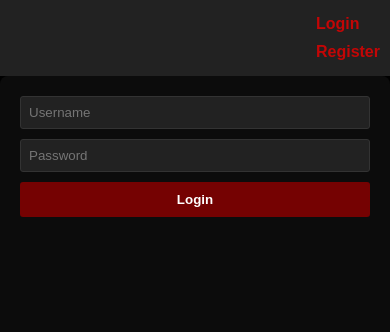
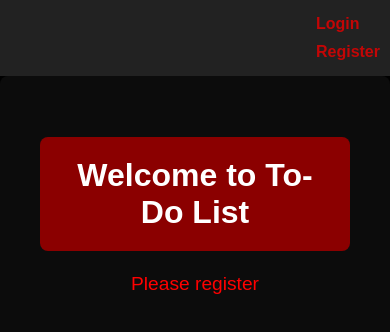
Before and after one commit to MabohlaleNkuna/to-d-list, a React (Create React App) app: page /home in a window 390 px wide. Before the commit this address led to /login. Shown: the top 332 px of the page. Built offline with nearby package versions, Linux system fonts and the light colour scheme.

Commit message:
adding logout comp,meia querries and styling

```diff
--- a/src/App.js
+++ b/src/App.js
@@ -5,12 +5,14 @@ import Home from './pages/Home';
 import Login from './pages/Login';
 import Profile from './pages/Profile';
 import Register from './pages/Register';
+import Logout from './pages/Logout';
 import './styles.css';
 
 const App = () => {
   const [isAuthenticated, setIsAuthenticated] = useState(false);
 
   useEffect(() => {
+    console.log('Checking local storage for auth status');
     const auth = localStorage.getItem('auth');
     setIsAuthenticated(!!auth);
   }, []);
@@ -20,10 +22,12 @@ const App = () => {
       <Header isAuthenticated={isAuthenticated} setIsAuthenticated={setIsAuthenticated} />
       <div className="app-container">
         <Routes>
-          <Route path="/home" element={isAuthenticated ? <Home /> : <Navigate to="/login" />} />
-          <Route path="/login" element={<Login setIsAuthenticated={setIsAuthenticated} /> } />
+          {/* Redirect root path to register page */}
+          <Route path="/" element={<Navigate to="/register" />} />
+        <Route path="/home" element={isAuthenticated ? <Home /> :<Logout/>} />
+          <Route path="/login" element={<Login setIsAuthenticated={setIsAuthenticated} />} />
           <Route path="/profile" element={isAuthenticated ? <Profile /> : <Navigate to="/login" />} />
-          <Route path="/register" element={<Register /> } />
+          <Route path="/register" element={<Register />} />
         </Routes>
       </div>
     </Router>
--- /dev/null
+++ b/src/pages/Logout.jsx
@@ -0,0 +1,10 @@
+const Logout = () => {
+    return (
+      <div className="logout-container">
+        <h1 className="logout-header">Welcome to To-Do List</h1>
+        <p className="logout-message">Please register</p>
+      </div>
+    );
+  };
+
+  export default Logout;
--- a/src/styles.css
+++ b/src/styles.css
@@ -199,16 +199,35 @@ body {
     background-color: #222;
     color: #f0f0f0;
     border: 1px solid #333;
-    margin-left: 175px;
+    margin-left: 330px;
   }
 
 
+  @media (max-width: 1464px) {
+    #priority-filter {
+      margin-left: 112px;
+    }
+  }
   @media (max-width: 1200px) {
     .task-list {
-      grid-template-columns: repeat(4, 1fr);
+      grid-template-columns: repeat(3, 1fr);
     }
   }
-
+  @media (max-width: 1196px) {
+    #priority-filter {
+      margin-left: 10px;
+    }
+  }
+  @media (max-width: 1245px) {
+    #priority-filter {
+      margin-left: 10px;
+    }
+  }
+  @media (max-width: 899px) {
+    #priority-filter {
+      margin-left: 40px;
+    }
+  }
 
   @media (max-width: 900px) {
     .task-list {
@@ -256,3 +275,21 @@ body {
       padding: 8px;
     }
   }
+  .logout-container {
+    text-align: center;
+    padding: 20px;
+  }
+
+  .logout-header {
+    background-color: #8B0000;
+    color: white;
+    padding: 20px;
+    font-size: 2em;
+    border-radius: 8px;
+  }
+
+  .logout-message {
+    color: red;
+    font-size: 1.2em;
+    margin-top: 10px;
+  }
```
